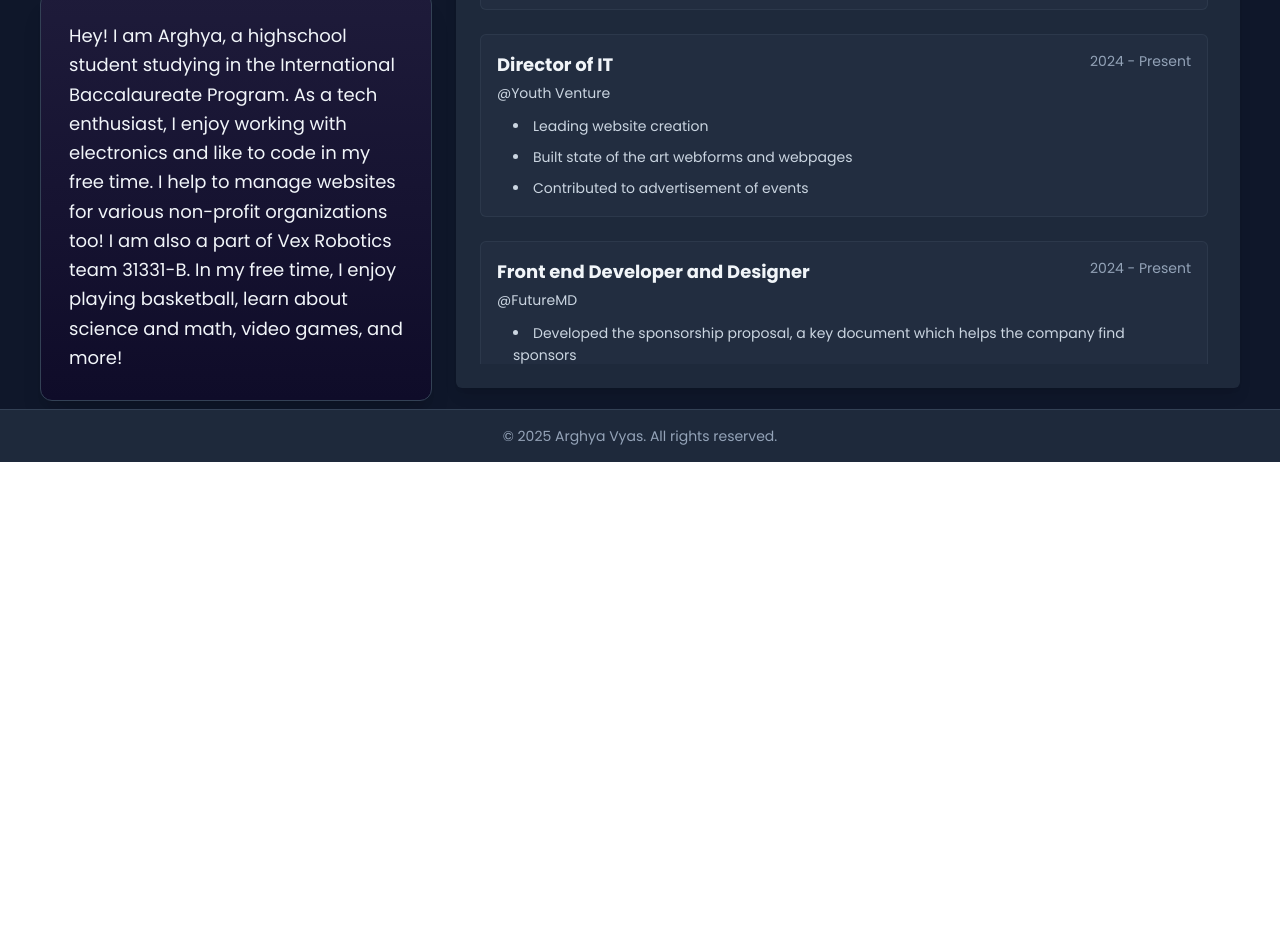
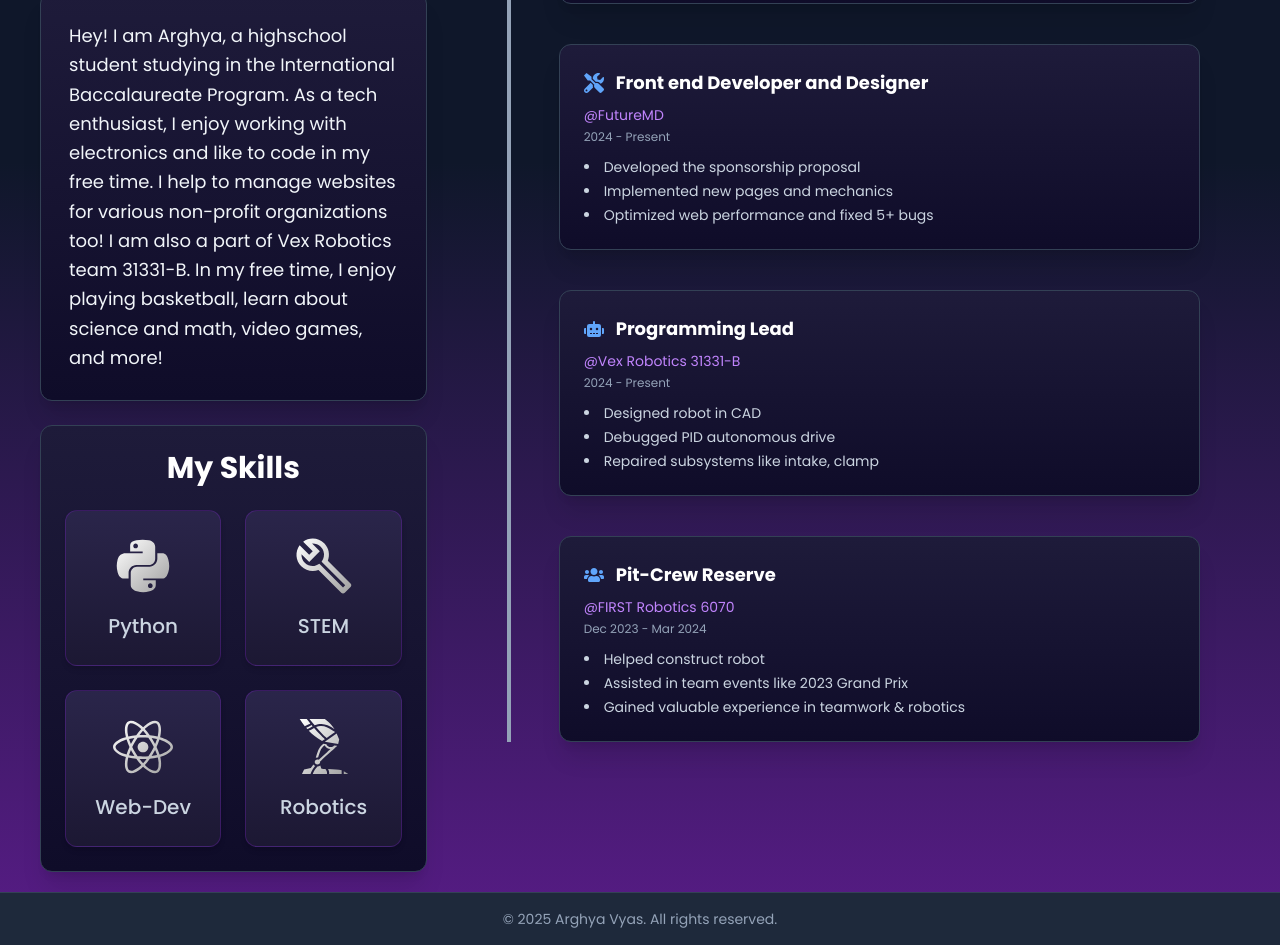
Before and after one commit to arghya-v/arghya-v, a Next.js app: page / in a window 1280 px wide. Shown: the part 620-1565 px from the top of the page. Before the commit the page ends 1082 px from the top, so only its background shows below. Built offline with nearby package versions, Linux system fonts and the light colour scheme.

Commit message:
organization fixes

```diff
--- a/components/footer.tsx
+++ b/components/footer.tsx
@@ -1,4 +1,4 @@
-import { Poppins } from 'next/font/google';
+import { Poppins } from "next/font/google";
 
 const poppins = Poppins({
   subsets: ["latin"],
@@ -7,7 +7,9 @@ const poppins = Poppins({
 
 const Footer = () => {
   return (
-    <footer className={`w-full bg-slate-800 text-slate-400 text-sm text-center py-4 mt-2 border-t border-slate-700 ${poppins.className}`}>
+    <footer
+      className={`w-full bg-slate-800 text-slate-400 text-sm text-center py-4 border-t border-slate-700 mt-5  ${poppins.className}`}
+    >
       <p>© {new Date().getFullYear()} Arghya Vyas. All rights reserved.</p>
     </footer>
   );
--- a/components/skills.tsx
+++ b/components/skills.tsx
@@ -10,7 +10,7 @@ const poppins = Poppins({
 
 const GradientIcon = ({ Icon }: { Icon: React.ElementType }) => (
   <Icon
-    className="text-6xl md:text-7xl mb-2"
+    className="text-6xl mb-2"
     style={{ fill: "url(#whiteGreyGradient)" }}
   />
 );
@@ -40,14 +40,14 @@ export const SkillsComponent = () => {
       </svg>
 
       <div
-        className={`w-full max-w-5xl mx-auto rounded-xl overflow-hidden bg-gradient-to-b from-[#1e1b3a] to-[#0f0c29] p-6
+        className={`w-full rounded-xl overflow-hidden bg-gradient-to-b from-[#1e1b3a] to-[#0f0c29] p-6
           shadow-xl transition-all duration-300 hover:shadow-purple-600/40 border border-slate-700
           flex flex-col items-center justify-center
           ${poppins.className}`}
       >
         <h1 className="text-3xl font-bold text-white mb-6">My Skills</h1>
 
-        <div className="grid grid-cols-2 md:grid-cols-4 gap-6 w-full">
+        <div className="grid grid-cols-2 gap-6 w-full">
           {skills.map(({ Icon, label }, index) => (
             <div
               key={index}
@@ -57,7 +57,7 @@ export const SkillsComponent = () => {
                 aspect-square"
             >
               <GradientIcon Icon={Icon} />
-              <p className="text-xl md:text-2xl font-medium whitespace-nowrap text-center text-slate-300 mt-2">
+              <p className="text-xl font-medium whitespace-nowrap text-center text-slate-300 mt-2">
                 {label}
               </p>
             </div>
--- a/components/work.tsx
+++ b/components/work.tsx
@@ -1,8 +1,19 @@
-import { Poppins } from 'next/font/google';
+"use client";
+import { Poppins } from "next/font/google";
+import { motion } from "framer-motion";
+import {
+  FaCode,
+  FaRobot,
+  FaTools,
+  FaLaptopCode,
+  FaUsers,
+} from "react-icons/fa";
+import React from "react";
+import { IconType } from "react-icons";
 
 const poppins = Poppins({
-  subsets: ['latin'],
-  weight: ['400', '500', '700'],
+  subsets: ["latin"],
+  weight: ["400", "500", "700"],
 });
 
 interface WorkExperienceType {
@@ -10,9 +21,9 @@ interface WorkExperienceType {
   company: string;
   duration: string;
   achievements: string[];
+  icon: IconType;
 }
 
-export const WorkExperience = () => {
 const workExperiences: WorkExperienceType[] = [
   {
     role: "Director of IT",
@@ -23,6 +34,7 @@ export const WorkExperience = () => {
       "Designing website through Figma",
       "Leading a team with 3 other members",
     ],
+    icon: FaLaptopCode,
   },
   {
     role: "Director of IT",
@@ -33,73 +45,81 @@ export const WorkExperience = () => {
       "Built state of the art webforms and webpages",
       "Contributed to advertisement of events",
     ],
+    icon: FaCode,
   },
   {
     role: "Front end Developer and Designer",
     company: "FutureMD",
     duration: "2024 - Present",
     achievements: [
-        "Developed the sponsorship proposal, a key document which helps the company find sponsors",
-        "Implemented new pages and new mechanics into the website (ex. newsletter and event sign up form)",
-        "Optimized web performance and debugged 5+ website issues",
+      "Developed the sponsorship proposal",
+      "Implemented new pages and mechanics",
+      "Optimized web performance and fixed 5+ bugs",
     ],
+    icon: FaTools,
   },
   {
-      role: "Member and Programming Lead",
-      company: "Vex Robotics (31331-B)",
+    role: "Programming Lead",
+    company: "Vex Robotics 31331-B",
     duration: "2024 - Present",
     achievements: [
-        "Designed robot through CAD (Computer Aided Design)",
-        "Leading autonomous for the team by debugging PID drive system",
-        "Built and repaired subsystems (ex. mobile goal clamp, intake, etc.)",
+      "Designed robot in CAD",
+      "Debugged PID autonomous drive",
+      "Repaired subsystems like intake, clamp",
     ],
+    icon: FaRobot,
   },
   {
     role: "Pit-Crew Reserve",
-      company: "First Robotics Team 6070",
+    company: "FIRST Robotics 6070",
     duration: "Dec 2023 - Mar 2024",
     achievements: [
-        "Contributed in Physical Construction",
-        "Contributed in 6070 events such as '2023 Grand Prix'",
-        "Gained teamwork experience and learned a lot about robotics",
+      "Helped construct robot",
+      "Assisted in team events like 2023 Grand Prix",
+      "Gained valuable experience in teamwork & robotics",
     ],
+    icon: FaUsers,
   },
 ];
 
+export const WorkExperience = () => {
   return (
     <div
-      className={`w-full flex flex-col rounded-md shadow-lg bg-slate-800 p-6
-        transition-all duration-300 hover:shadow-2xl hover:shadow-blue-500/30 ${poppins.className}`}
-      style={{ maxHeight: 'calc(100vh - 160px)' }} // adjust 160px based on header+footer size
+      className={`w-full py-12 px-6 md:px-10 bg-transparent ${poppins.className}`}
     >
-      <h2 className="text-2xl font-bold text-slate-100 mb-6">Work Experience</h2>
-      <div className="overflow-y-auto pr-2 space-y-6 scrollbar-thin scrollbar-thumb-slate-500 scrollbar-track-slate-700 hover:scrollbar-thumb-slate-400 scrollbar-thumb-rounded-md">
-        {workExperiences.map((exp, index) => (
-          <div
+      <h2 className="text-3xl font-bold text-center text-slate-100 mb-12">
+        Work Experience
+      </h2>
+      <div className="relative max-w-3xl mx-auto pl-6 border-l-4 border-slate-400">
+        {workExperiences.map((exp, index) => {
+          const Icon = exp.icon;
+          return (
+            <motion.div
               key={index}
-            className="bg-slate-700/20 p-4 rounded-md border border-slate-600/30"
+              initial={{ opacity: 0, y: 30 }}
+              whileInView={{ opacity: 1, y: 0 }}
+              transition={{ duration: 0.5, delay: index * 0.1 }}
+              viewport={{ once: true }}
+              className="relative pl-6 mb-10"
             >
-            <div className="flex justify-between items-start">
-              <div>
-                <h3 className="font-semibold text-lg text-slate-100">{exp.role}</h3>
-                <p className="text-slate-300 text-sm mt-1">@{exp.company}</p>
+              <div className="bg-gradient-to-b from-[#1e1b3a] to-[#0f0c29] border border-slate-700 p-6 rounded-xl shadow-xl hover:shadow-purple-600/40 transition-all">
+                <div className="flex items-center gap-3 mb-2">
+                  <Icon className="text-blue-400 text-xl" />
+                  <h3 className="text-lg font-semibold text-white">
+                    {exp.role}
+                  </h3>
                 </div>
-              <span className="text-slate-400 text-sm whitespace-nowrap pl-2">
-                {exp.duration}
-              </span>
-            </div>
-            <ul className="list-disc list-inside space-y-2 ml-4 mt-3">
-              {exp.achievements.map((achievement, idx) => (
-                <li
-                  key={idx}
-                  className="text-sm text-slate-300 leading-relaxed"
-                >
-                  {achievement}
-                </li>
+                <p className="text-purple-400 text-sm mb-1">@{exp.company}</p>
+                <p className="text-slate-400 text-xs mb-3">{exp.duration}</p>
+                <ul className="list-disc list-inside space-y-1 text-slate-300 text-sm">
+                  {exp.achievements.map((item, i) => (
+                    <li key={i}>{item}</li>
                   ))}
                 </ul>
               </div>
-        ))}
+            </motion.div>
+          );
+        })}
       </div>
     </div>
   );
--- a/package.json
+++ b/package.json
@@ -9,6 +9,7 @@
     "lint": "next lint"
   },
   "dependencies": {
+    "framer-motion": "^12.23.12",
     "next": "^15.4.4",
     "react": "^19.0.0",
     "react-dom": "^19.0.0",
--- a/pages/index.tsx
+++ b/pages/index.tsx
@@ -6,17 +6,17 @@ import Footer from '../components/footer';
 
 export default function Home() {
   return (
-    <div className="flex flex-col min-h-screen bg-slate-900">
-      <main className="flex flex-col md:flex-row justify-start items-start flex-grow pt-10 px-10 md:space-x-6">
-        {/* Left Column - Profile & About */}
-        <div className="flex flex-col space-y-6 md:mt-0 md:w-1/3">
+    <div className="flex flex-col min-h-screen bg-gradient-to-b from-slate-900 via-slate-900 to-purple-900">
+      <main className="flex flex-col md:flex-row justify-start items-start flex-grow pt-10 px-6 md:px-10 gap-10">
+        {/* Left Column - Profile, About, Skills */}
+        <div className="flex flex-col space-y-6 md:w-1/3">
           <ProfileCard />
           <AboutParagraph />
+          <SkillsComponent />
         </div>
 
-        {/* Right Column - Skills & Work Experience */}
-        <div className="mt-6 md:mt-0 md:w-2/3 flex flex-col space-y-6">
-          <SkillsComponent />
+        {/* Right Column - Work Experience */}
+        <div className="flex flex-col md:w-2/3">
           <WorkExperience />
         </div>
       </main>
```
Also changed, not shown: 1 other file (tests, documents, lock files or other folders). Lines whose indentation alone changed are shown as unchanged.
